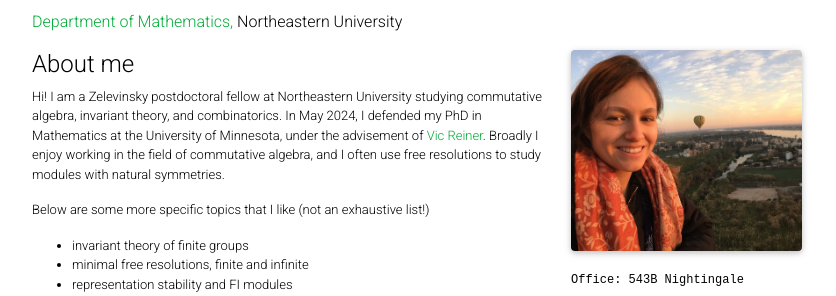
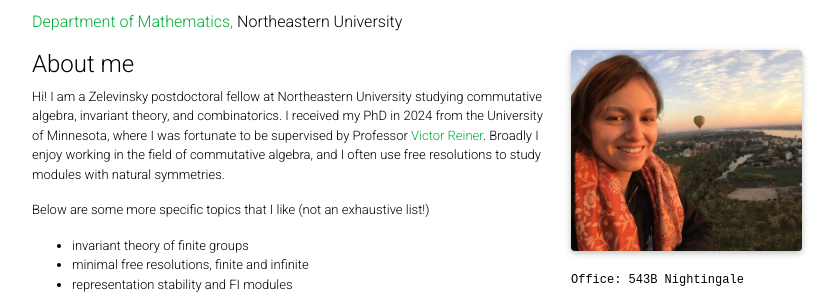
Before and after one commit to sashapevzner/sashapevzner.github.io, a Jekyll site: the page built from _pages/about.md, in a window 1280 px wide and 992 px high. Shown: the part 150-446 px from the top of the window, without its empty margins (223-1059 px from the left). Built offline with Jekyll 4.4.1, drawn with Linux system fonts in a browser that asks for light colours; full-size pictures stand in for the smaller copies a plugin makes; comment, search, counter and statistics services are not loaded; a style sheet for code colours, icons or effects is not loaded.

Commit message:
Update about.md

```diff
--- a/_pages/about.md
+++ b/_pages/about.md
@@ -19,7 +19,7 @@ social: false  # includes social icons at the bottom of the page
 
 #### About me
 
-Hi! I am a Zelevinsky postdoctoral fellow at Northeastern University studying commutative algebra, invariant theory, and combinatorics. In May 2024, I defended my PhD in Mathematics at the University of Minnesota, under the advisement of [Vic Reiner](https://www-users.cse.umn.edu/~reiner/). Broadly I enjoy working in the field of commutative algebra, and I often use free resolutions to study modules with natural symmetries.
+Hi! I am a Zelevinsky postdoctoral fellow at Northeastern University studying commutative algebra, invariant theory, and combinatorics. I received my PhD in 2024 from the University of Minnesota, where I was fortunate to be supervised by Professor [Victor Reiner](https://www-users.cse.umn.edu/~reiner/). Broadly I enjoy working in the field of commutative algebra, and I often use free resolutions to study modules with natural symmetries.
 
 Below are some more specific topics that I like (not an exhaustive list!)
   * invariant theory of finite groups
```
